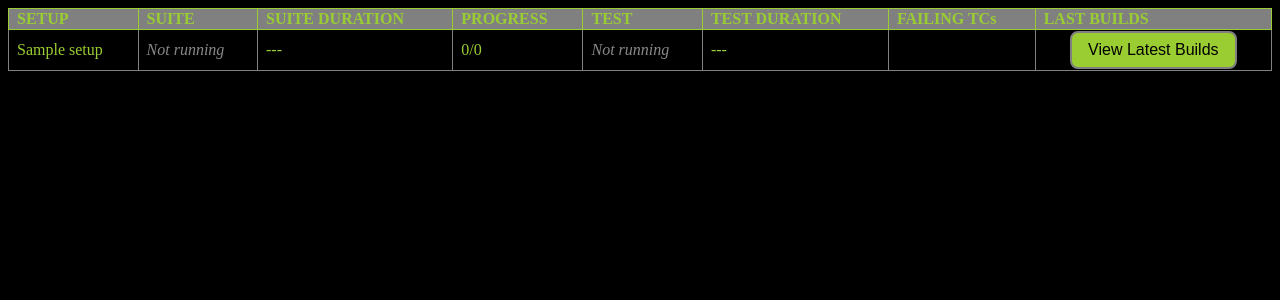
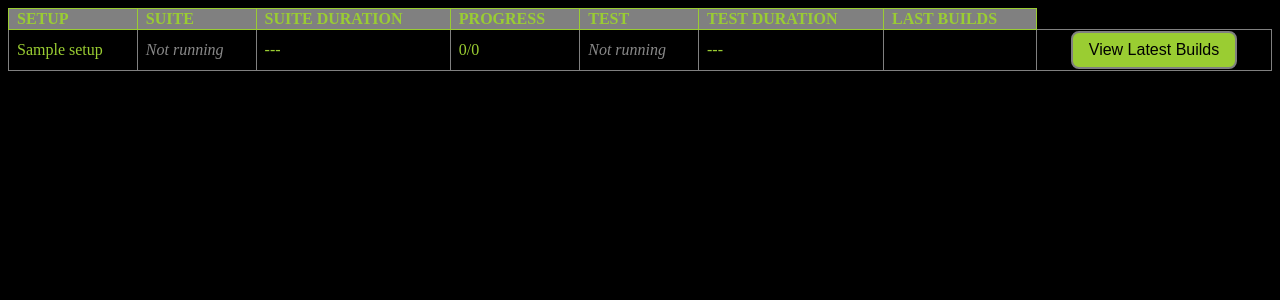
Before and after one commit to piotrsuchy/jenkins-ci-results-website, a Flask app: template app/templates/index.html in a window 1280 px wide. Shown: the top 300 px of the page. Run offline with Flask 3, Linux system fonts and the light colour scheme; the template is opened without the code that fills it: most values are stand-ins (such as "Sample title", 1, 10 or a date in 2020); data that the repository does not hold is empty; some libraries are stand-ins or nearby versions.

Commit message:
Removed Failing Test Cases column

```diff
--- a/app/templates/index.html
+++ b/app/templates/index.html
@@ -15,7 +15,6 @@
             <th>PROGRESS</th>
             <th>TEST</th>
             <th>TEST DURATION</th>
-            <th>FAILING TCs</th>
             <th>LAST BUILDS</th>
         </tr>
 
```
